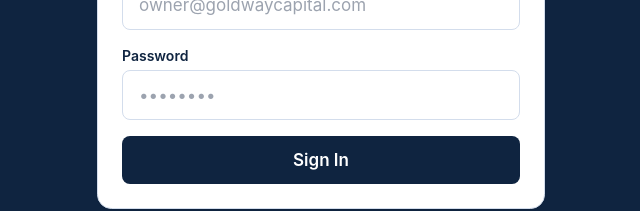
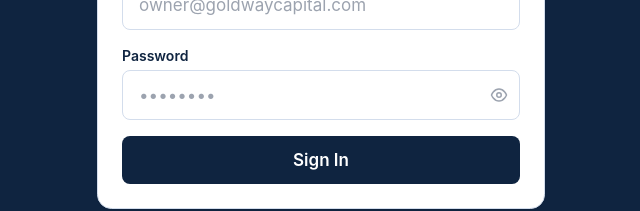
Before and after one commit to BytesPlatform-ops/GoldwayCapital-AdminPanel, a Next.js app in the folder frontend/: page /admin/login in a window 1280 px wide. Shown: the part 412-623 px from the top of the page, without its empty margins (319-959 px from the left). Built offline with nearby package versions, Linux system fonts and the light colour scheme; no server answers.

Commit message:
feat: show/hide password toggle on admin login
Add an eye icon inside the password field to reveal/mask the value while typing.

```diff
--- a/frontend/src/app/admin/login/LoginForm.tsx
+++ b/frontend/src/app/admin/login/LoginForm.tsx
@@ -1,5 +1,6 @@
 "use client";
 
+import { useState } from "react";
 import { useFormState, useFormStatus } from "react-dom";
 import { loginAction, type LoginState } from "@/lib/actions";
 
@@ -12,8 +13,29 @@ function SubmitButton() {
   );
 }
 
+function EyeIcon({ off }: { off: boolean }) {
+  return (
+    <svg width="18" height="18" viewBox="0 0 24 24" fill="none" stroke="currentColor" strokeWidth="2" strokeLinecap="round" strokeLinejoin="round" aria-hidden="true">
+      {off ? (
+        <>
+          <path d="M9.9 4.24A9.12 9.12 0 0 1 12 4c7 0 10 8 10 8a18.5 18.5 0 0 1-2.16 3.19M6.61 6.61A18.45 18.45 0 0 0 2 12s3 8 10 8a9.12 9.12 0 0 0 5.39-1.61" />
+          <path d="M14.12 14.12a3 3 0 1 1-4.24-4.24" />
+          <line x1="2" y1="2" x2="22" y2="22" />
+        </>
+      ) : (
+        <>
+          <path d="M2 12s3-8 10-8 10 8 10 8-3 8-10 8-10-8-10-8Z" />
+          <circle cx="12" cy="12" r="3" />
+        </>
+      )}
+    </svg>
+  );
+}
+
 export function LoginForm() {
   const [state, formAction] = useFormState<LoginState, FormData>(loginAction, {});
+  const [showPassword, setShowPassword] = useState(false);
+
   return (
     <form action={formAction} className="space-y-4">
       <div>
@@ -22,7 +44,27 @@ export function LoginForm() {
       </div>
       <div>
         <label className="label" htmlFor="password">Password</label>
-        <input id="password" name="password" type="password" autoComplete="current-password" required className="input" placeholder="••••••••" />
+        <div className="relative">
+          <input
+            id="password"
+            name="password"
+            type={showPassword ? "text" : "password"}
+            autoComplete="current-password"
+            required
+            className="input pr-11"
+            placeholder="••••••••"
+          />
+          <button
+            type="button"
+            onClick={() => setShowPassword((v) => !v)}
+            aria-label={showPassword ? "Hide password" : "Show password"}
+            aria-pressed={showPassword}
+            className="absolute inset-y-0 right-0 flex items-center px-3 text-gray-400 hover:text-navy-700"
+            tabIndex={-1}
+          >
+            <EyeIcon off={showPassword} />
+          </button>
+        </div>
       </div>
       {state.error && <p className="rounded-lg bg-red-50 px-3 py-2 text-sm text-red-700" role="alert">{state.error}</p>}
       <SubmitButton />
```
